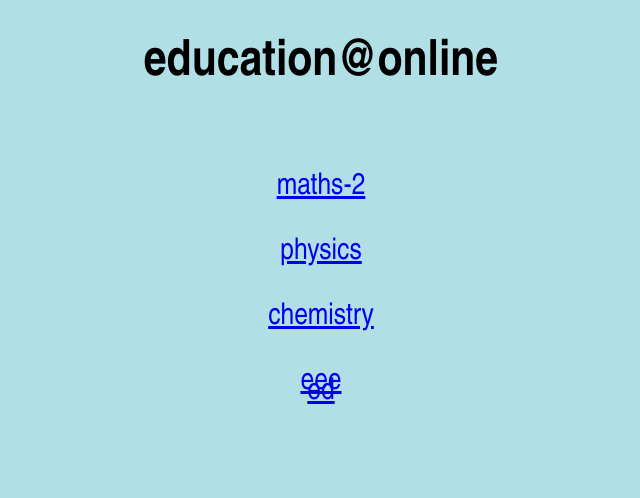
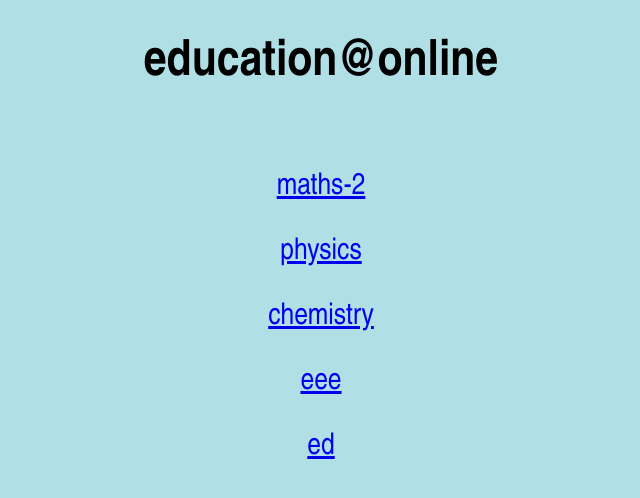
Before and after one commit to AjayRapeti24/project1, a plain HTML site: page csm_sub_1-2.html in a window 1280 px wide. Shown: the whole page, without its empty margins (319-959 px from the left). Drawn offline with Linux system fonts and the light colour scheme.

Commit message:
Update csm_sub_1-2.html

```diff
--- a/csm_sub_1-2.html
+++ b/csm_sub_1-2.html
@@ -29,7 +29,7 @@
 		<div style="height: 10px; display:flex; justify-content:center; align-items:center; font-size: 30px; font-family:'Arial Narrow';">
 			<a href="subject.html">eee</a>
 		</div>
-		<div style="height: 10px; display:flex; justify-content:center; align-items:center; font-size: 30px; font-family:'Arial Narrow';">
+		<div style="height: 120px; display:flex; justify-content:center; align-items:center; font-size: 30px; font-family:'Arial Narrow';">
 			<a href="subject.html">ed</a>
 		</div>
 	</body>
```
